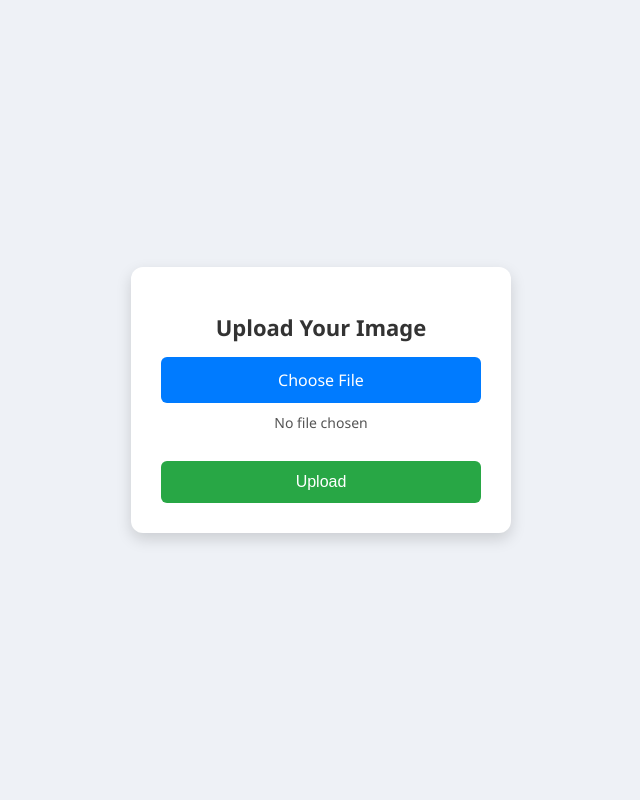
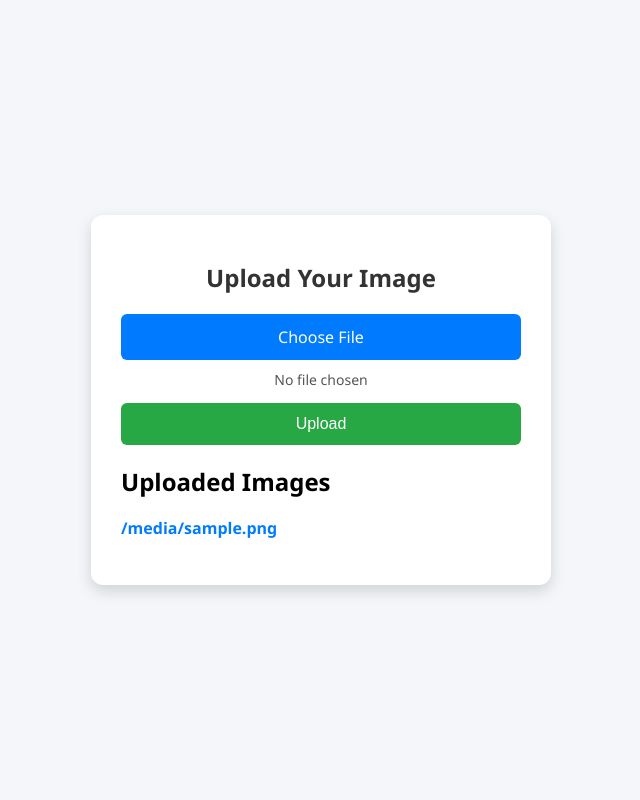
Before and after one commit to gallayagnesh/nithish-geminiai-cndassignment-2, a Flask app: template templates/index.html in a window 1280 px wide. Shown: the whole page, without its empty margins (319-959 px from the left). Run offline with Flask 3, Linux system fonts and the light colour scheme; the template is opened without the code that fills it: most values are stand-ins (such as "Sample title", 1, 10 or a date in 2020).

Commit message:
Update index.html

```diff
--- a/templates/index.html
+++ b/templates/index.html
@@ -7,12 +7,13 @@
     <style>
         body {
             font-family: "Segoe UI", Tahoma, Geneva, Verdana, sans-serif;
-            background-color: #eef1f6;
+            background-color: #f4f6f9;
             display: flex;
             justify-content: center;
             align-items: center;
             height: 100vh;
             margin: 0;
+            flex-direction: column;
         }
         .container {
             background: white;
@@ -20,12 +21,12 @@
             border-radius: 12px;
             box-shadow: 0 6px 15px rgba(0, 0, 0, 0.15);
             text-align: center;
-            width: 320px;
+            width: 400px;
         }
-        .container h1 {
-            font-size: 22px;
+        h1 {
+            font-size: 24px;
             color: #333;
-            margin-bottom: 15px;
+            margin-bottom: 20px;
         }
         .upload-form input[type="file"] {
             display: none;
@@ -39,12 +40,12 @@
             cursor: pointer;
             font-size: 16px;
             transition: background 0.3s ease;
+            margin-bottom: 10px;
         }
         .upload-label:hover {
             background-color: #0056b3;
         }
         .upload-form button {
-            margin-top: 15px;
             padding: 12px;
             width: 100%;
             background-color: #28a745;
@@ -63,6 +64,25 @@
             font-size: 14px;
             color: #555;
         }
+        .uploaded-images {
+            margin-top: 20px;
+            text-align: left;
+        }
+        .uploaded-images ul {
+            list-style: none;
+            padding: 0;
+        }
+        .uploaded-images li {
+            margin: 10px 0;
+        }
+        .uploaded-images a {
+            text-decoration: none;
+            color: #007bff;
+            font-weight: bold;
+        }
+        .uploaded-images a:hover {
+            text-decoration: underline;
+        }
     </style>
 </head>
 <body>
@@ -74,6 +94,15 @@
             <p id="file-chosen">No file chosen</p>
             <button type="submit">Upload</button>
         </form>
+
+        <div class="uploaded-images">
+            <h2>Uploaded Images</h2>
+            <ul>
+                {% for image in images %}
+                    <li><a href="{{ url_for('view_image', filename=image) }}">{{ image }}</a></li>
+                {% endfor %}
+            </ul>
+        </div>
     </div>
 
     <script>
```
